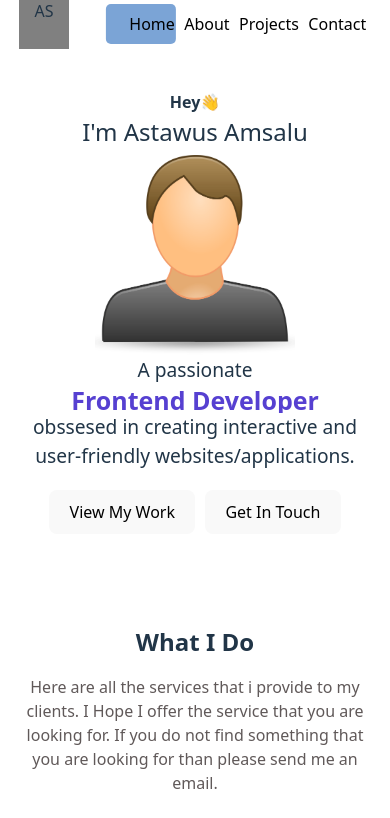
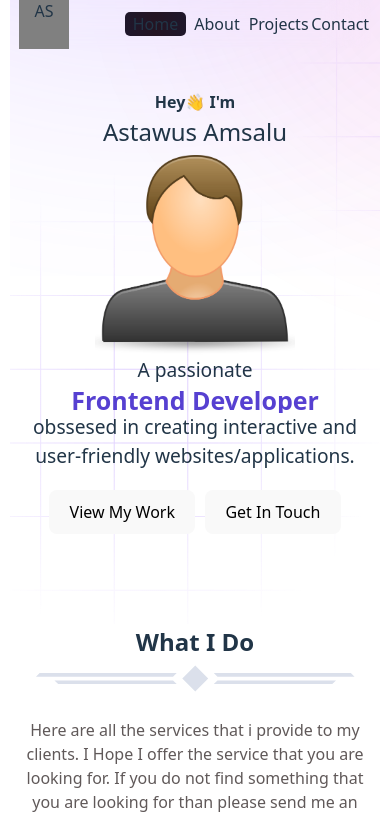
Before and after one commit to Zking4ever/Zking4ever, a React (Vite) app in the folder Portfolio(React)/: page / in a window 390 px wide. Shown: the top 818 px of the page. Built offline with nearby package versions, Linux system fonts and the light colour scheme.

Commit message:
color palet choosen and layout modification

```diff
--- a/Portfolio(React)/src/App.css
+++ b/Portfolio(React)/src/App.css
@@ -38,7 +38,7 @@
   text-align: center;
 }
 .wrapper{
-  width: 1000px;
+  width: 100vw;
   min-height: 98vh;
   display: flex;
   overflow: hidden;
@@ -61,57 +61,54 @@
 .header nav{
   width: 50%;
   display: flex;
-  justify-content: space-around;
-  color: black;
+  justify-content: space-between;
   position: relative;
 }
 .navigator{
   cursor: pointer;
+  flex: 1;
 }
 .glass{
-  width: 100px;
-  height: 3em;
+  width: 25%;
+  height: 2em;
   position: absolute;
   align-self: center;
   border-radius: 5px;
   z-index: -1;
+  background: var(--gradient1);
   transition: all .5s ease;
 }
-.glass[data-page=home]{
-  background-color: rgb(123, 164, 214);
-  transform: translateX(-155px);
-}
 .glass[data-page=about]{
-  background-color: green;
-  transform: translateX(-60%);
+  transform: translateX(100%);
 }
 .glass[data-page=projects]{
-  background-color: rgba(86, 64, 209, 0.699);
-  transform: translateX(40%);
+  transform: translateX(200%);
 }
 .glass[data-page=contact]{
-  background-color: rgb(0, 128, 102);
-  transform: translateX(147%);
+  transform: translateX(300%);
 }
 .content{
-  width: 100%;
-  flex: 1;
-  padding-top: 50px;
+  width: 80%;
 }
 .home{
   display: grid;
   grid-template-columns: 1.6fr 1fr;
   padding: 60px 0px;
+  align-items: center;
+  gap: 20px;
+  background-image: url('./assets/mysvg.svg');
+  background-position: center;
 }
 .home .name{
-  transform: translateY(60px);
+  text-align: left;
 }
 .home .description{
-  transform: translateY(-250px);
+  transform: translateY(-150px);
+  text-align: left;
+  max-width: fit-content;
 }
-.profile{
-  font-size: 1em;
-  width: 33%;
+.home .profile{
+  transform: translate(30px, 100px);
 }
 .greet{
   margin: 0;
@@ -157,7 +154,7 @@
   height: fit-content;
   display: flex;
   flex-direction: column;
-  align-items: center;
+  align-items: flex-start;
   gap: 5px;
   font-size: 30px;
   font-weight: bold;
@@ -191,32 +188,11 @@
 .btns{
   display: flex;
   align-items: center;
-  justify-content: center;
+  justify-content: start;
   gap: 10px;
 }
 @media (max-width:760px) {
- .home{
-    display: flex;
-    gap: 5px;
-  }
-  .home .name{
-    transform: translateY(0);
-  }
-  .home .profile{
-    margin: 0;
-  }
-  .home .profile img{
-    width: 200px;
-  }
-  .home .description{
-    transform: translateY(-30px);
-  }
-  .intro .jobTitle-container{
-    height: 28px;
-  }
-  .intro .jobTitles{
-    font-size: 25px;
-  }
+
 }
 
 .profile img{
@@ -277,11 +253,6 @@
   height: 50px;
   background-color: gray;
 }
-@keyframes pause {
-  100%{
-    background-color: rebeccapurple;
-  }
-}
 @keyframes autoScroll {
   from{
     transform: translateX(0);
@@ -292,8 +263,11 @@
 }
 @media (max-width:760px) {
   .wrapper{
-    width: 100vw;
+    width: 95vw;
     border-radius: 0;
+  }
+  .content{
+    width: 100%;
   }
   .header{
     width: 95%;
@@ -307,25 +281,41 @@
     width: 70%;
   }
   .header nav .glass{
-    width: 70px;
-    height: 2.5em;
-  }
-
-  .content{
-    padding: 0;
-    margin-top: 30px;
+    height: 1.5em;
   }
   .home{
     flex-direction: column;
     align-items: center;
   }
-  .profile {
-    width: 90%;
-    margin-bottom: 20px;
+  .home{
+    display: flex;
+    gap: 5px;
   }
-  .profile img{
-    width: 100%;
-    max-width: 300px;
+  .home .name{
+    margin-top: 30px;
+    transform: translateY(0);
+    text-align: center;
+  }
+  .home .profile{
+    margin: 0;
+    transform: translateY(0);
+  }
+  .home .profile img{
+    width: 200px;
+  }
+  .home .description{
+    transform: translateY(-30px);
+    text-align: center;
+  }
+  .intro .jobTitle-container{
+    height: 28px;
+  }
+  .intro .jobTitles{
+    font-size: 25px;
+    align-items: center;
+  }
+  .btns{
+    justify-content: center;
   }
   .home-title-desc{
     font-size: 1rem;
@@ -367,10 +357,6 @@
 }
 
 @media (max-width:760px) {
-  .wrapper{
-    width: 95vw;
-    border-radius: 0;
-  }
   .header{
     width: 95%;
     height: 3em;
@@ -379,28 +365,9 @@
     position: absolute;
     justify-content: space-between;
   }
-  .header nav{
-    width: 70%;
-  }
-  .header nav .glass{
-    width: 70px;
-    height: 2.5em;
-  }
-  .glass[data-page=home]{
-      transform: translateX(-153%);
-    }
-  .glass[data-page=about]{
-    transform: translateX(-60%);
-  }
-  .glass[data-page=projects]{
-    transform: translateX(34%);
-  }
-  .glass[data-page=contact]{
-    transform: translateX(137%);
-  }
+
   .content{
-    padding: 0;
-    margin-top: 30px;
+    padding:  0;
   }
   .contact-page-box{
     flex-direction: column-reverse;
--- a/Portfolio(React)/src/components/ProjectCard/ProjectCard.css
+++ b/Portfolio(React)/src/components/ProjectCard/ProjectCard.css
@@ -1,9 +1,14 @@
 /* Project Section */
+.projects-container{
+  width: 90%;
+  margin: 100px auto;
+}
 
 .projects-list{
   display: flex;
   flex-direction: column;
   align-items: center;
+  margin-top: 50px;
 }
 .project-catagory-title{
   margin: 0;
@@ -19,7 +24,7 @@
   height: 210px;
   overflow: hidden;
   border: 1px solid rgba(128, 128, 128, 0.728);
-  background-color: aliceblue;
+  background-color: var(--back3);
   z-index: 1;
 }
 .project-picture img{
@@ -43,7 +48,7 @@
   padding: 5px 10px;
   text-align: left;
   border: 1px solid rgba(128, 128, 128, 0.728);
-  background-color: aliceblue;
+  background-color: var(--back3);
   position: relative;
 }
 .project-title{
@@ -52,7 +57,7 @@
 }
 .project-description{
   margin: 0;
-  color: hsl(0, 8%, 35%);
+  color: var(--color3);
   font-size: medium;
   margin-bottom: 45px;
 }
@@ -60,7 +65,7 @@
   position: absolute;
   top: -15px;
   right: 10px;
-  background-color: aliceblue;
+  background-color: var(--back3);
   border: 1px solid rgba(128, 128, 128, 0.728);
   border-radius: 10px;
 }
@@ -103,7 +108,7 @@
 }
 
 .connect-line{
-  border:  1px dashed black;
+  border:  1px dashed var(--color1);
   height: 30px;
   transform: translateX(-250px);
 }
@@ -114,7 +119,7 @@
         transform: translateX(-170px);
     }
     .project-card{
-        width: 90%;
+        width: 100%;
         flex-direction: column;
         gap: 0;
     }
--- a/Portfolio(React)/src/index.css
+++ b/Portfolio(React)/src/index.css
@@ -2,10 +2,16 @@
   font-family: system-ui, Avenir, Helvetica, Arial, sans-serif;
   line-height: 1.5;
   font-weight: 400;
+  --back2:azure;
+  --back3: #2b2b2b;
+  --color1:hsl(221, 29%, 89%);
+  --color2:#1a3d64;
+  --color3:#d4d4d4;
+  --gradient1: linear-gradient(90deg,#1f172b,#241422,#1f172b);
 
   color-scheme: light dark;
-  color: black;
-  background-color: white;
+  color: var(--color1);
+  background-color: var(--back1);
 
   font-synthesis: none;
   text-rendering: optimizeLegibility;
--- a/Portfolio(React)/src/pages/Home.tsx
+++ b/Portfolio(React)/src/pages/Home.tsx
@@ -6,8 +6,8 @@ const Home = ({clickHandler}: {clickHandler:(x:string)=>void}) => {
         <>
             <section className='home'>
                 <div className="name">
-                    <h4 className='greet'>Hey<div className="shakeHand">👋</div></h4>
-                    <h2><a href='https://google.com/astawus amsalu'>I'm Astawus Amsalu</a></h2>
+                    <h4 className='greet'>Hey<div className="shakeHand">👋</div> I'm </h4>
+                    <h2><a href='https://google.com/astawus amsalu'>Astawus Amsalu</a></h2>
                 </div>
                 <div className='profile'>
                     <img src={profile} alt="profile image" />
@@ -37,6 +37,7 @@ const Home = ({clickHandler}: {clickHandler:(x:string)=>void}) => {
             <section>
                     <div>
                         <span className="home-title">What I Do</span>
+                        <svg xmlns="http://www.w3.org/2000/svg" viewBox="0 0 1000 100"><path fill="var(--color1)" d="M450 65H130l-10-10h320l10 10zM870 65H550l10-10h320l-10 10zM500 15l35 35-35 35-35-35zM440 45H70l10-10h370l-10 10zM930 45H560l-10-10h370l10 10z"></path></svg>
                         <p className="home-title-desc">Here are all the services that i provide to my clients. I Hope I offer the service that you are looking for. If you do not find something that you are looking for than please send me an email.</p>
                     </div>
                     <div className="work-container">
```
Also changed, not shown: Portfolio(React)/src/assets/mysvg.svg (added).
